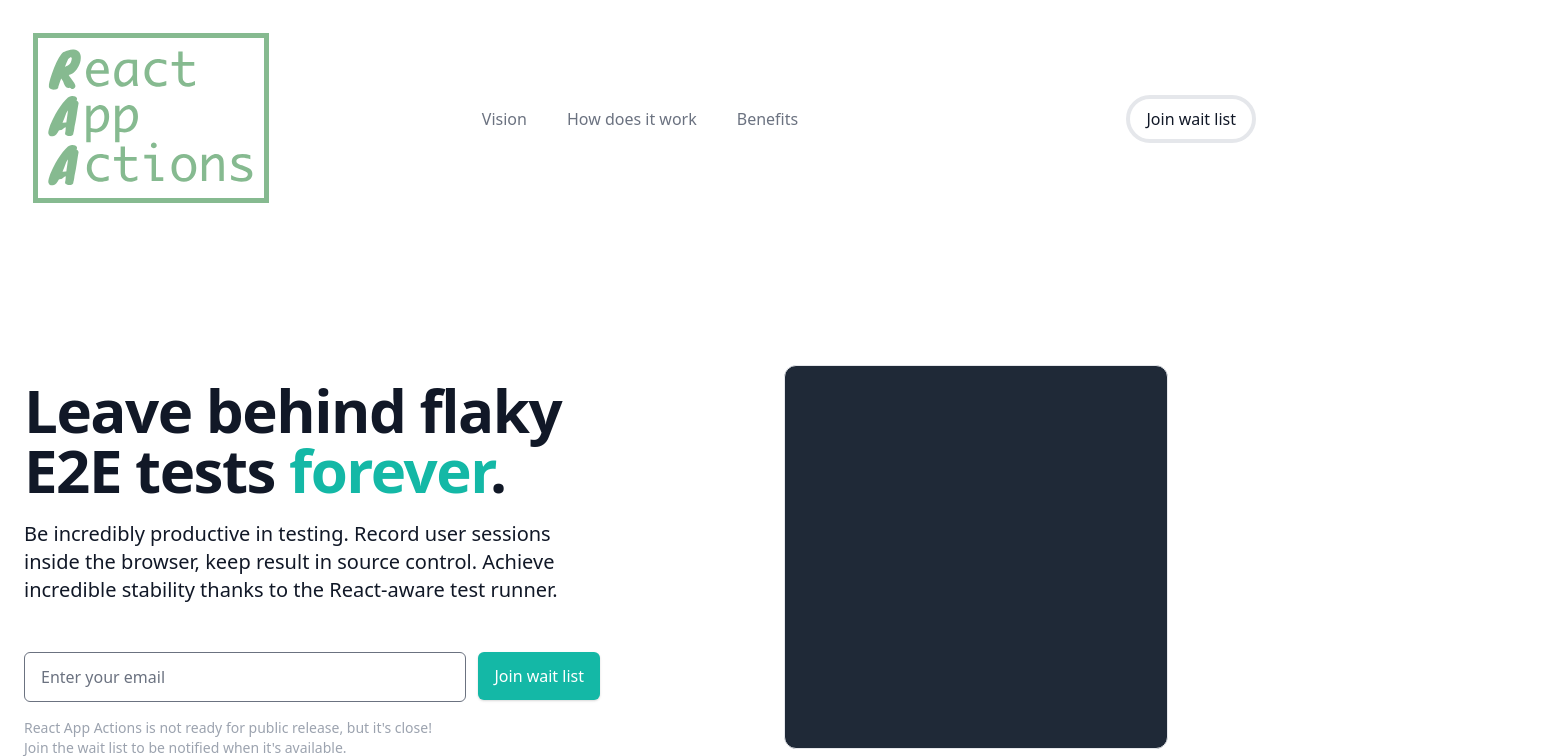
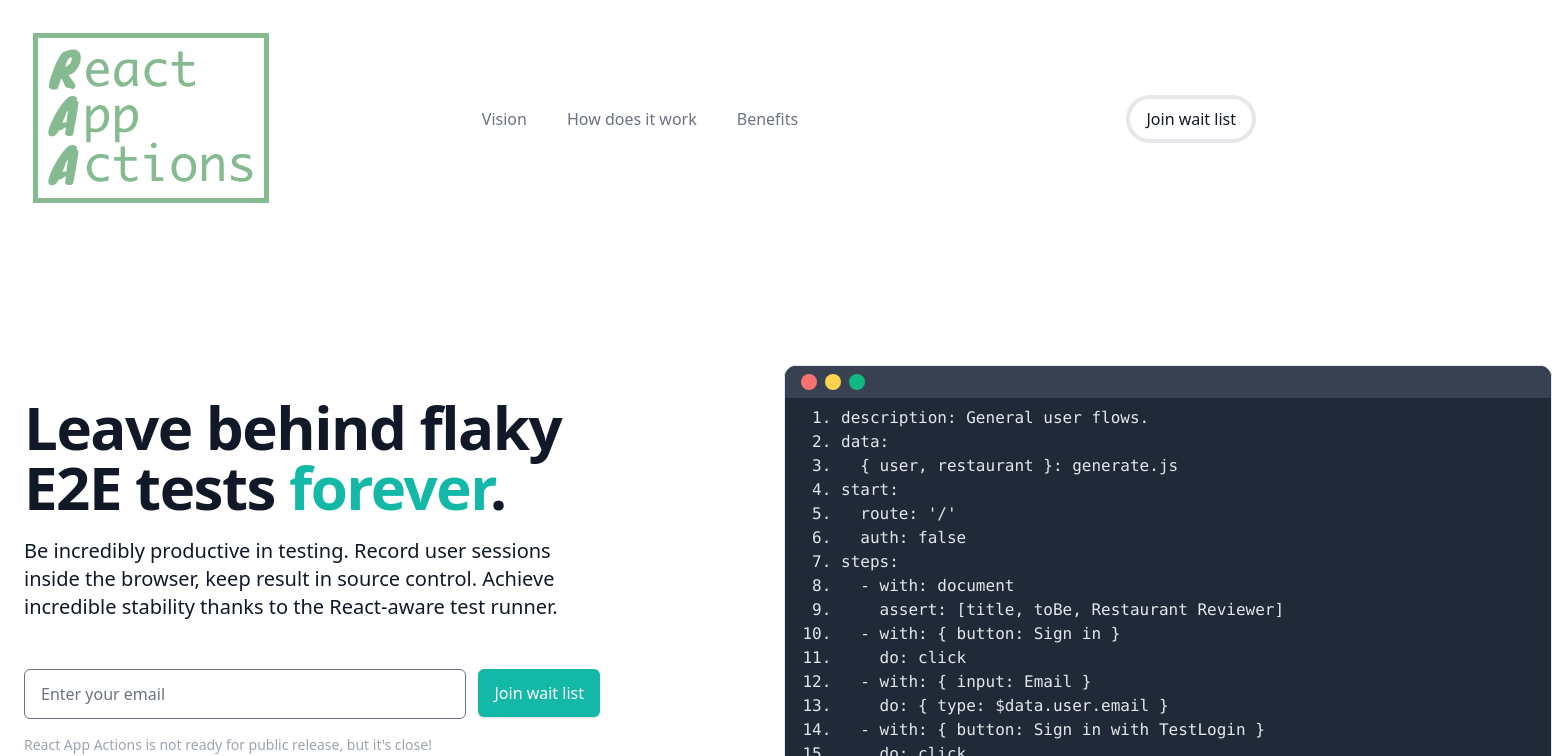
Before and after one commit to appactions/appactions, a Next.js app in the folder react-app-actions.com/: page / in a window 1280 px wide. Shown: the top 756 px of the page, 1552 px wide, since content can reach past the window. Built offline with nearby package versions, Linux system fonts and the light colour scheme.

Commit message:
demo wip

```diff
--- /dev/null
+++ b/react-app-actions.com/components/demo.js
@@ -0,0 +1,47 @@
+const yaml = `description: General user flows.
+data:
+  { user, restaurant }: generate.js
+start:
+  route: '/'
+  auth: false
+steps:
+  - with: document
+    assert: [title, toBe, Restaurant Reviewer]
+  - with: { button: Sign in }
+    do: click
+  - with: { input: Email }
+    do: { type: $data.user.email }
+  - with: { button: Sign in with TestLogin }
+    do: click
+  - with: { heading: Welcome to Restaurant Reviewer! }
+  - switch:
+    { variant: regular }:
+      - with: { input: Restaurant goer }
+        do: click
+    { variant: owner }:
+      - with: { input: Restaurant owner }
+        do: click
+  - with: { button: Continue }
+    do: click
+`;
+
+function Demo() {
+    return (
+        <div className="block overflow-hidden font-mono bg-gray-800 border rounded-xl w-192">
+            <div className="block w-full h-8 pl-2 bg-gray-700">
+                <span className="inline-block w-4 h-4 my-2 ml-2 bg-red-400 rounded-full"></span>
+                <span className="inline-block w-4 h-4 my-2 ml-2 bg-yellow-300 rounded-full"></span>
+                <span className="inline-block w-4 h-4 my-2 ml-2 bg-green-500 rounded-full"></span>
+            </div>
+            <div className="py-2 overflow-y-scroll text-gray-200 pl-14 h-96">
+                <ol className="list-decimal">
+                    {yaml.split('\n').map((line, index) => (
+                        <li key={index}>{line.replace(/ /g, '\u00a0')}</li>
+                    ))}
+                </ol>
+            </div>
+        </div>
+    );
+}
+
+export default Demo;
--- a/react-app-actions.com/components/hero.js
+++ b/react-app-actions.com/components/hero.js
@@ -1,4 +1,5 @@
 import SignUp from 'components/signup';
+import Demo from 'components/demo';
 
 function Hero() {
     return (
@@ -29,9 +30,9 @@
                         </div>
                     </div>
                     <div className="mt-16 sm:mt-24 lg:mt-0 lg:col-span-6">
-                        <div className="bg-white sm:max-w-md sm:w-full sm:mx-auto sm:rounded-lg sm:overflow-hidden">
+                        <div className="bg-white sm:max-w-md sm:w-full sm:mx-auto sm:rounded-lg">
                             <div className="px-4 py-8 sm:px-10">
-                                <div className="block bg-gray-800 border rounded-xl w-96 h-96"></div>
+                                <Demo />
                             </div>
                         </div>
                     </div>
--- a/react-app-actions.com/tailwind.config.js
+++ b/react-app-actions.com/tailwind.config.js
@@ -9,6 +9,22 @@
                 teal: colors.teal,
                 cyan: colors.cyan,
             },
+            fontFamily: {
+                // reorder list to resembe more to VSCode
+                mono: [
+                    'Monaco', // Monaco is the VSCode font on Mac
+                    'Menlo', // Menlo is on Window (I think)
+                    'ui-monospace',
+                    'SFMono-Regular',
+                    'Consolas',
+                    '"Liberation Mono"',
+                    '"Courier New"',
+                    'monospace',
+                ],
+            },
+            width: {
+                192: '48rem',
+            },
         },
     },
     variants: {
```
